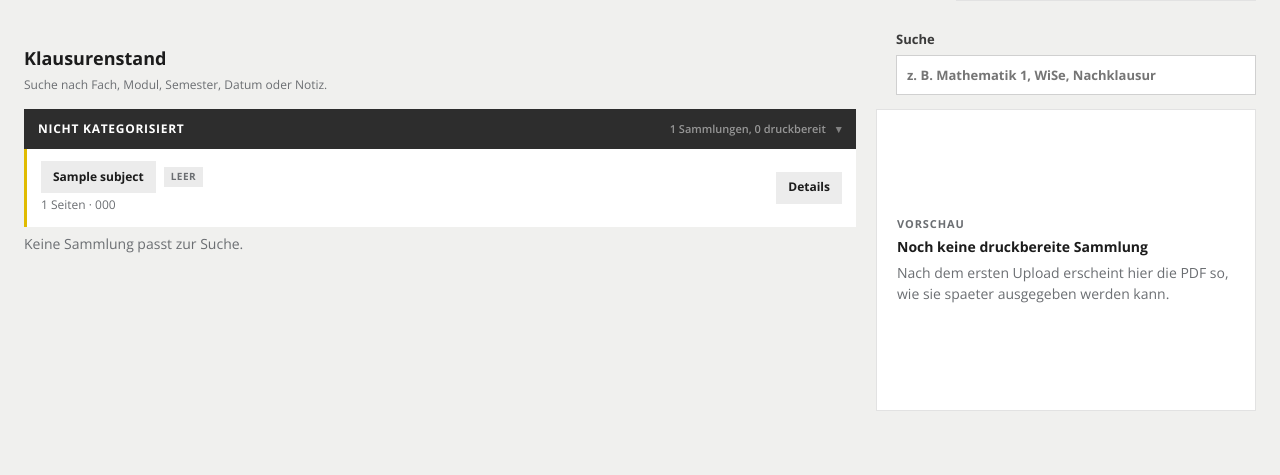
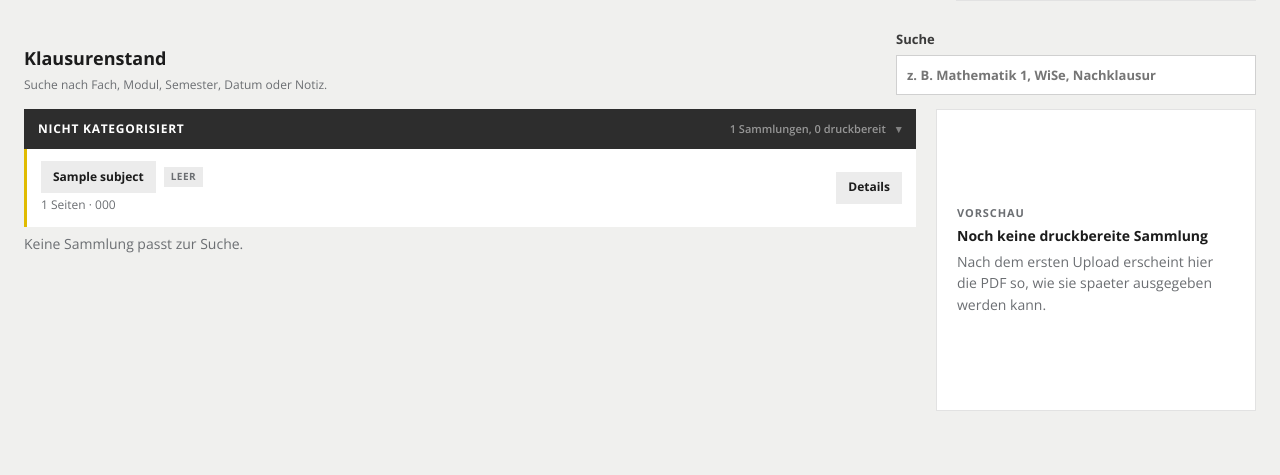
Before and after one commit to Lvkas184/Altklausuren, a Flask app: page / in a window 1280 px wide. Shown: the part 1138-1613 px from the top of the page. Run offline with Flask 3, Linux system fonts and the light colour scheme; tables that the repository leaves empty hold one stand-in row (values such as "Sample post").

Commit message:
chore: Increase main list width by reducing preview pane from 380px to 320px
Co-Authored-By: Claude Sonnet 4.6 <noreply@anthropic.com>

```diff
--- a/static/styles.css
+++ b/static/styles.css
@@ -573,7 +573,7 @@ button.small-action {
 
 .catalog-layout {
   display: grid;
-  grid-template-columns: minmax(0, 1fr) 380px;
+  grid-template-columns: minmax(0, 1fr) 320px;
   gap: 20px;
   align-items: start;
 }
```
